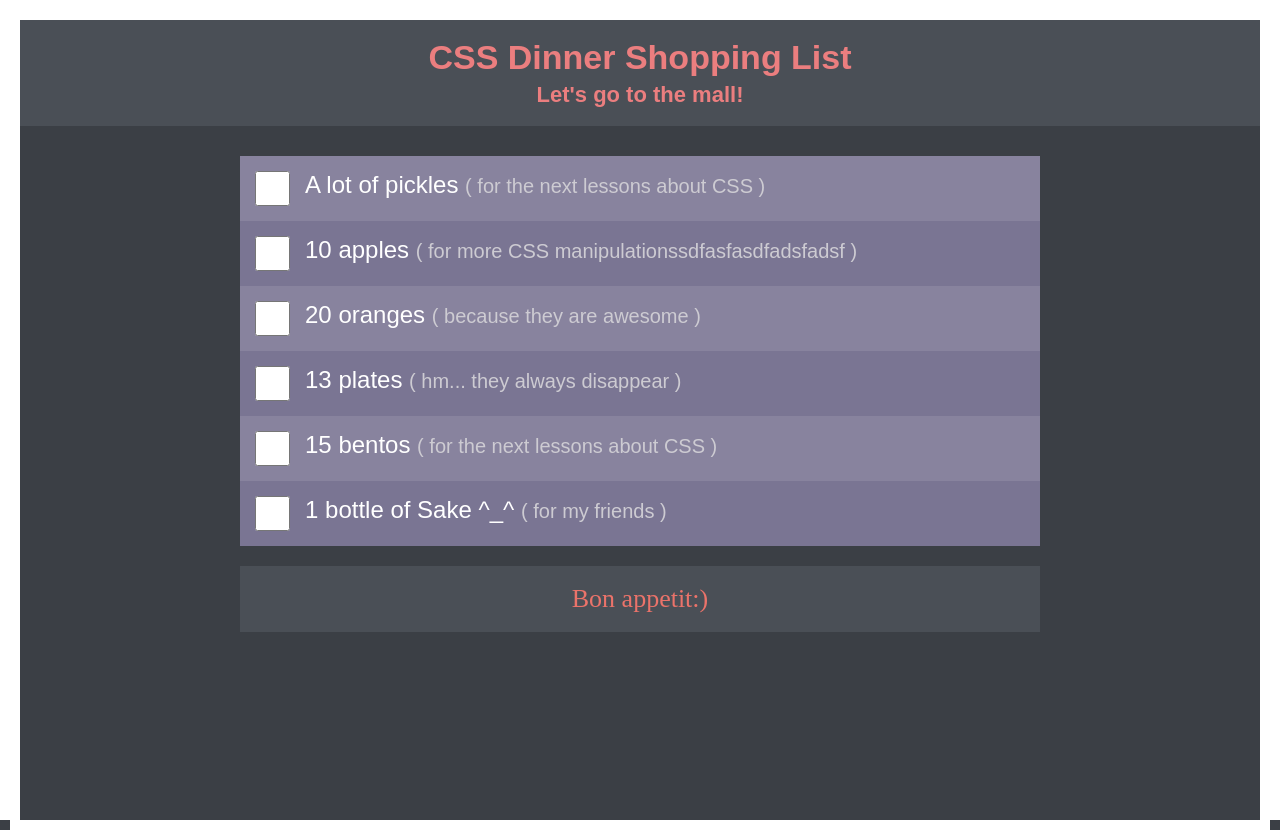
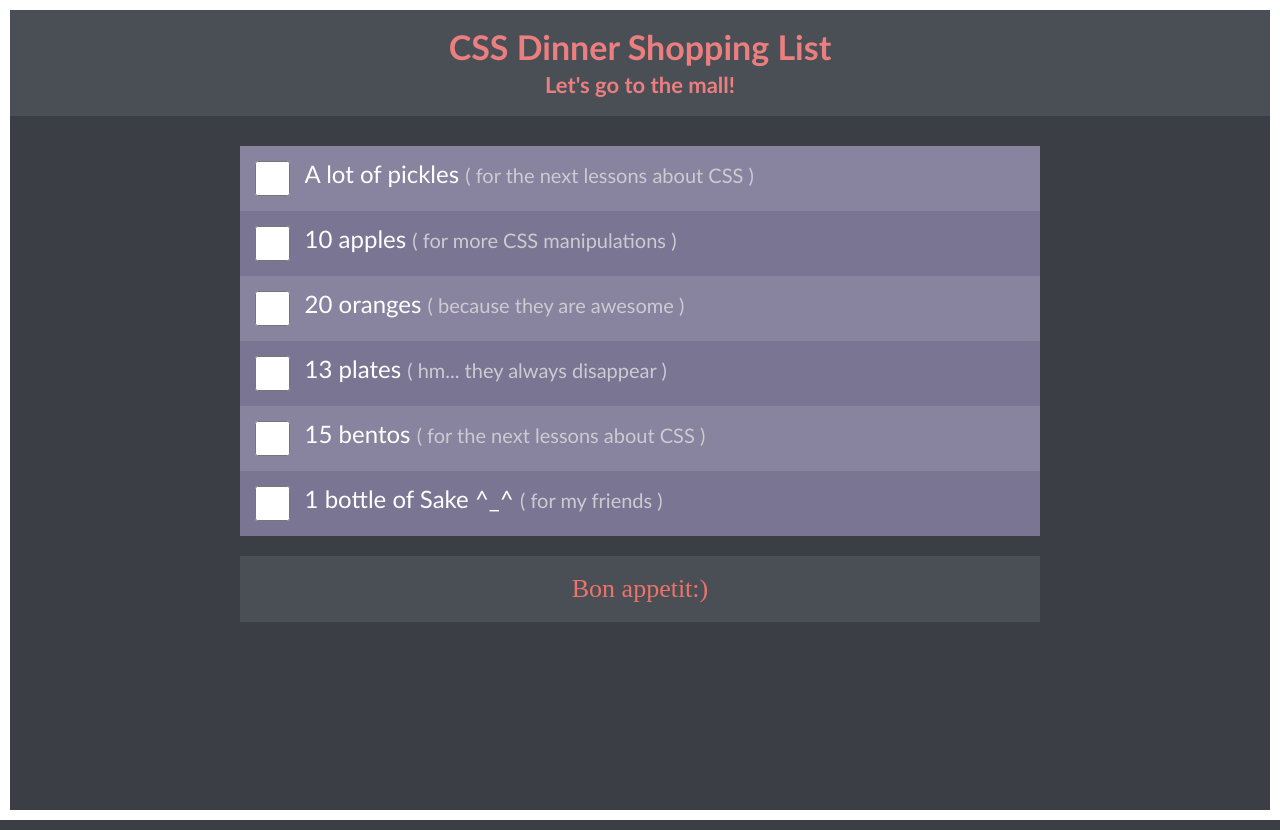
Before and after one commit to kovak93/css-dinner-shopping-list, a plain HTML site: page index.html in a window 1280 px wide. Drawn offline with Linux system fonts and the light colour scheme; a script that the page names is missing.

Commit message:
new dinner

```diff
--- a/index.html
+++ b/index.html
@@ -36,7 +36,7 @@
                             <input type="checkbox" name="item">
                                 <span>10 apples
                                     <small class="ba-list-small">
-                                        for more CSS manipulationssdfasfasdfadsfadsf
+                                        for more CSS manipulations
                                     </small>
                                 </span>
                         </label>
@@ -86,12 +86,10 @@
                                     </li>
             </ul>
         </main>
-        <footer>
-        <div class="ba-footer">
+        <footer class="ba-footer">
             <p>
                 Bon appetit:)
             </p>
-        </div>
         </footer>
     </div>
 </body>
--- a/style.css
+++ b/style.css
@@ -1,4 +1,7 @@
-*{
+*,
+*:before,
+*:after{
+    box-sizing: border-box;
     transition: all .3s ease-in;
     box-sizing:content-box;
     margin: 0;
@@ -7,10 +10,14 @@
 html{
     height:100%;
 }
-html, body{
+html,body{
+    min-height:100%;
+
+}
+body{
     border:10px solid #fff;
     background-color: #3B3F45;
-    font:400 18px/1 'Trebuchet', sans-serif;
+    font:400 18px/1 'Trebuchet MS', Trebuchet, Arial, sans-serif;
     color:#EB7E7F;
     margin: 0 auto;
     min-height: 100%;
@@ -34,7 +41,7 @@ header h4{
 }
 .ba-container{
     margin: 30px auto;
-    padding: 0;
+    padding: 0 20px;
     max-width:800px;
 }
 .ba-space-list{
@@ -52,10 +59,9 @@ header h4{
 }
 .ba-space-list label{
     display:block;
-
+    padding: 15px;
 }
 .ba-space-list li{
-    padding: 15px;
     background-color: #7a7593;
 }
 .ba-space-list li:hover{
```
